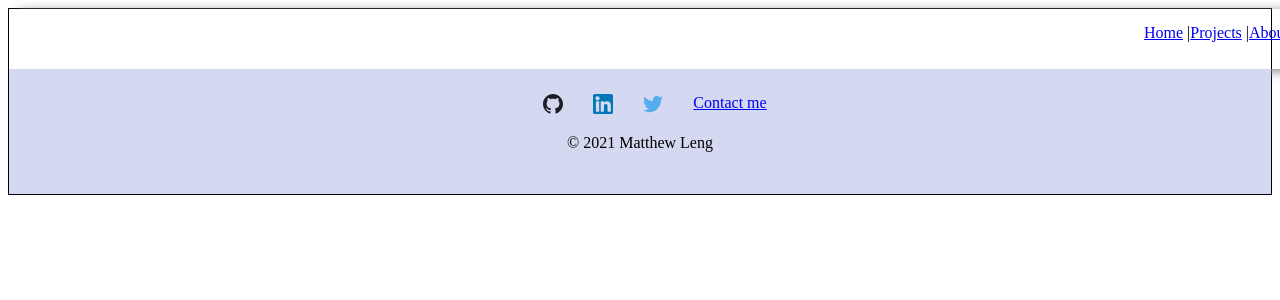
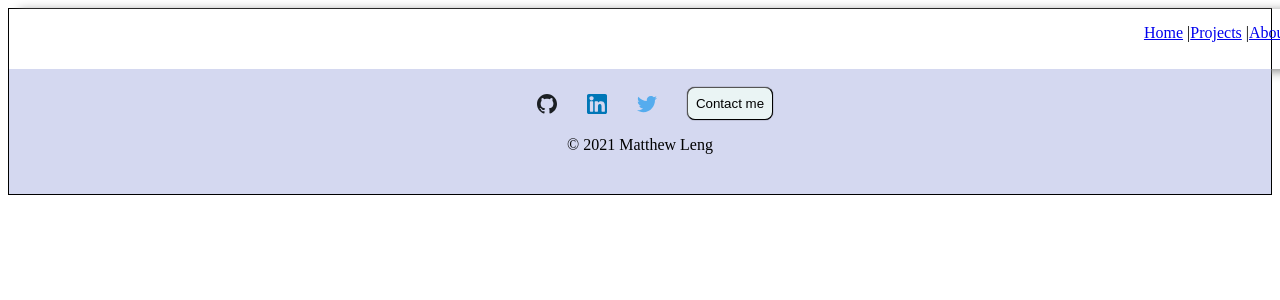
Before and after one commit to Mleng89/portfolio, a Next.js app: page /layout in a window 1280 px wide. Shown: the top 300 px of the page. Built offline with nearby package versions, Linux system fonts and the light colour scheme.

Commit message:
Styled: Contact button for footer

```diff
--- a/pages/layout.js
+++ b/pages/layout.js
@@ -62,9 +62,12 @@ export default function Layout({ children, title = 'Matthew Leng' }) {
             </Link>
           </div>
           <div>
-            <a href="mailto:mleng89@gmail.com">Contact me</a>
+            <a href="mailto:mleng89@gmail.com">
+              <button className="button">Contact me</button>
+            </a>
           </div>
         </div>
+
         <p className="footer_name">© 2021 Matthew Leng</p>
       </footer>
       <style jsx>
@@ -108,6 +111,15 @@ export default function Layout({ children, title = 'Matthew Leng' }) {
           .footer_name {
             text-align: center;
           }
+          .button {
+            margin-top: -10px;
+            border-width: 1px;
+            border-color: rgba(0 0 0);
+            border-radius: 0.5rem;
+            background-color: rgba(234, 244, 244);
+            box-shadow: 0 0 1px 0;
+            padding: 0.5rem;
+          }
         `}
       </style>
     </div>
```
